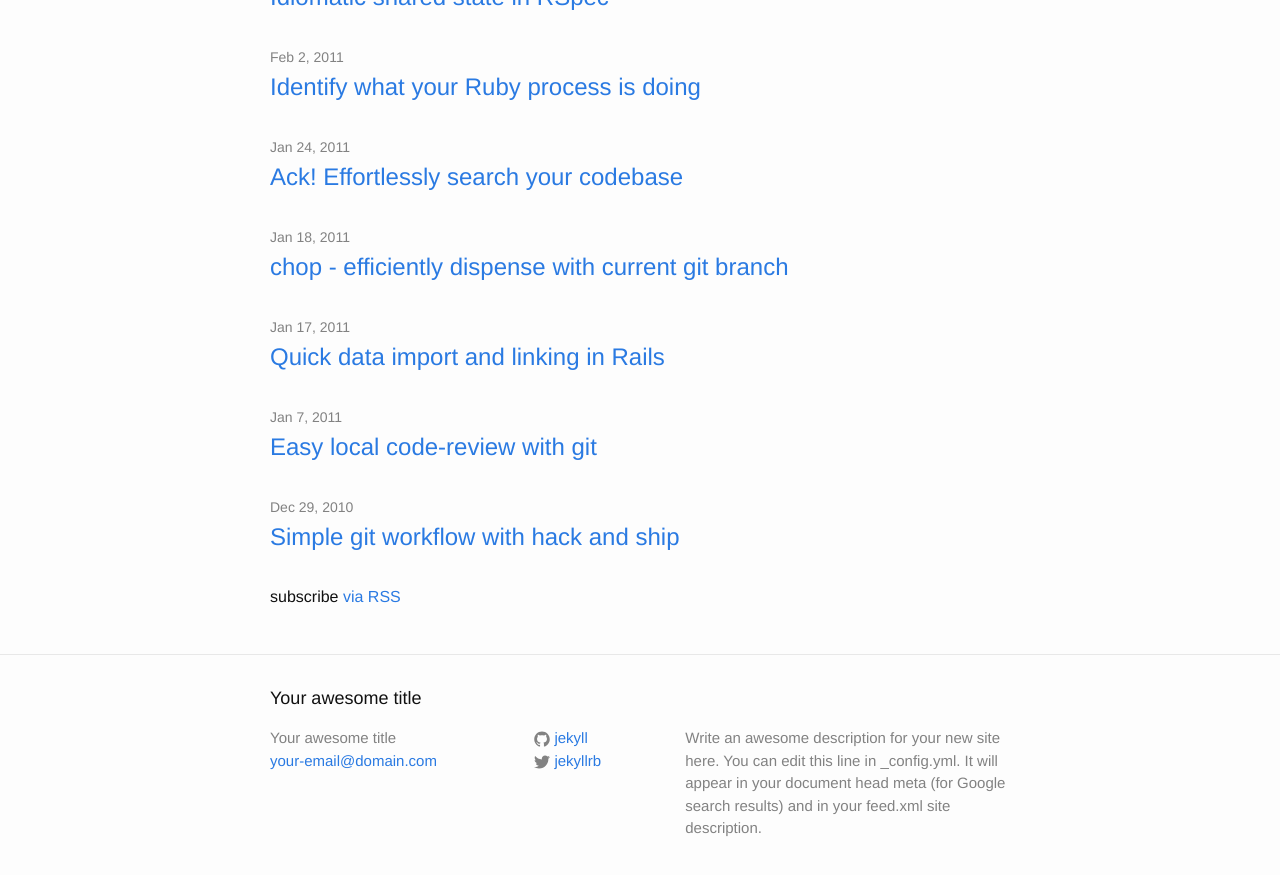
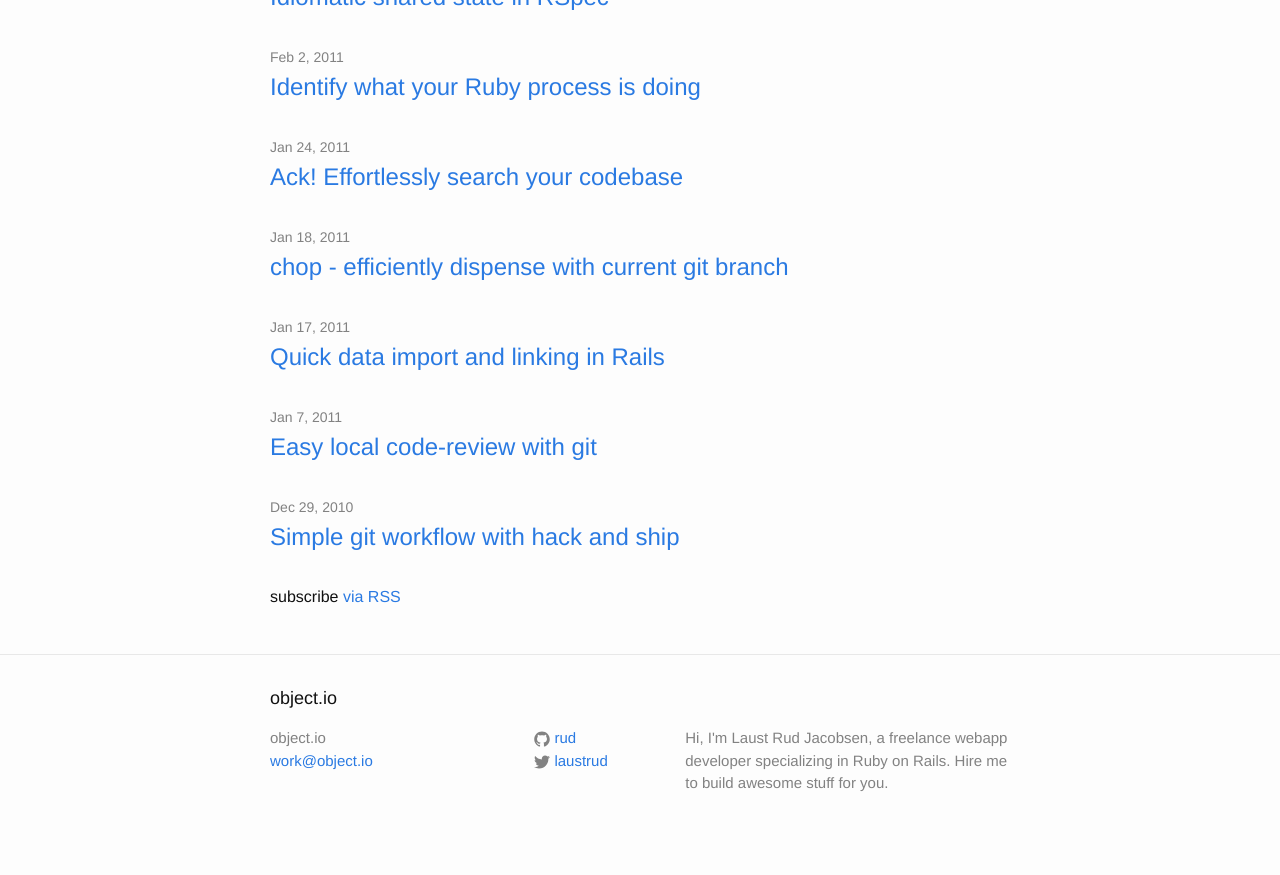
Before and after one commit to rud/rud.github.io, a Jekyll site: the page built from index.html, in a window 1280 px wide and 900 px high, scrolled down 632 px. Shown: the top 875 px of the window. Built offline with Jekyll 4.4.1, drawn with Linux system fonts in a browser that asks for light colours; the list of posts is cut into pages by our own code; some of the changed text lies outside the part shown.

```diff
--- /dev/null
+++ b/_config-dev.yml
@@ -0,0 +1 @@
+url: "http://localhost:4000" # the base hostname & protocol for your site
--- a/_config.yml
+++ b/_config.yml
@@ -1,14 +1,19 @@
 # Site settings
-title: Your awesome title
-email: your-email@domain.com
-description: > # this means to ignore newlines until "baseurl:"
-  Write an awesome description for your new site here. You can edit this
-  line in _config.yml. It will appear in your document head meta (for
-  Google search results) and in your feed.xml site description.
+title: object.io
+subtitle: All code has costs. Only some code has value.
+author: Laust Rud Jacobsen
+email: work@object.io
+description: >
+  Hi, I'm Laust Rud Jacobsen, a freelance webapp developer
+  specializing in Ruby on Rails. Hire me to build awesome
+  stuff for you.
 baseurl: "" # the subpath of your site, e.g. /blog/
-url: "http://yourdomain.com" # the base hostname & protocol for your site
-twitter_username: jekyllrb
-github_username:  jekyll
+# url: "https://object.io" # the base hostname & protocol for your site
+url: "https://object.io" # the base hostname & protocol for your site
+twitter_username: laustrud
+github_username:  rud
 
 # Build settings
 markdown: kramdown
+permalink: "/site/:year/:title/"
+paginate: 5
```
